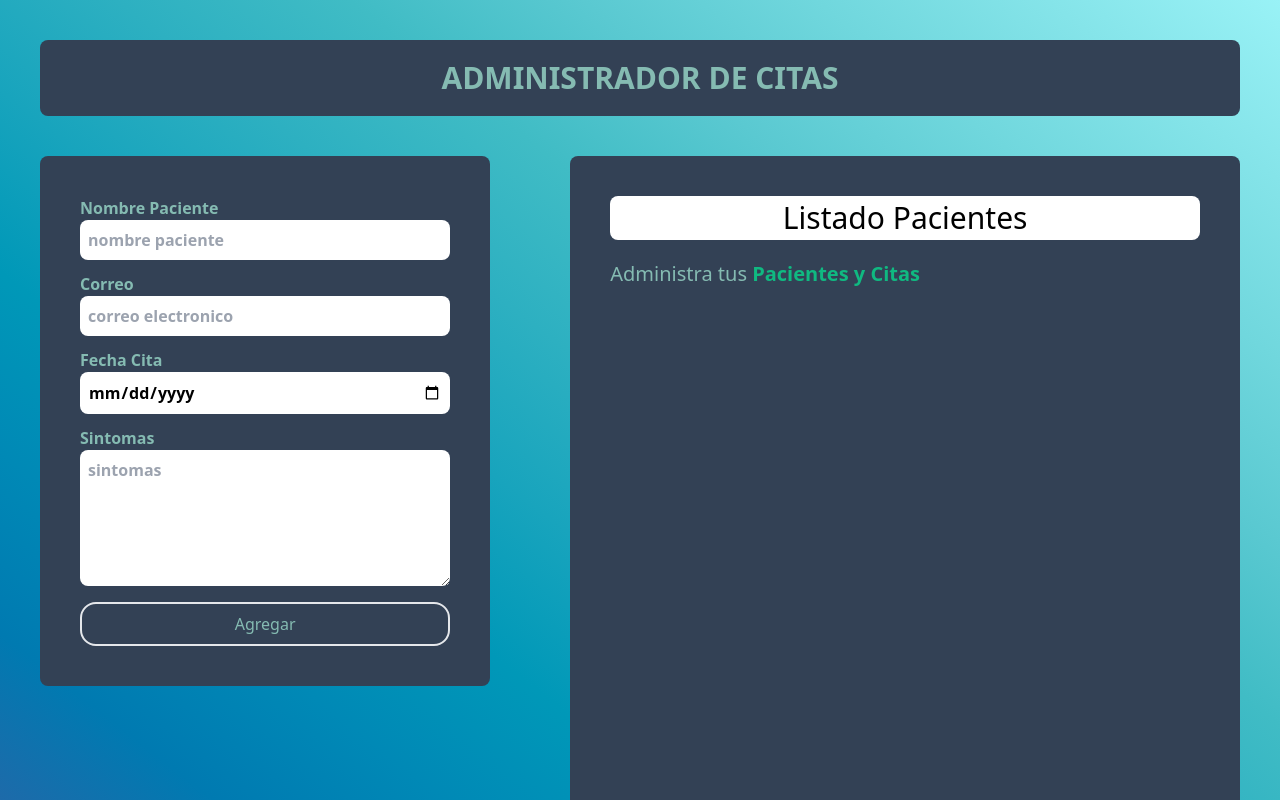
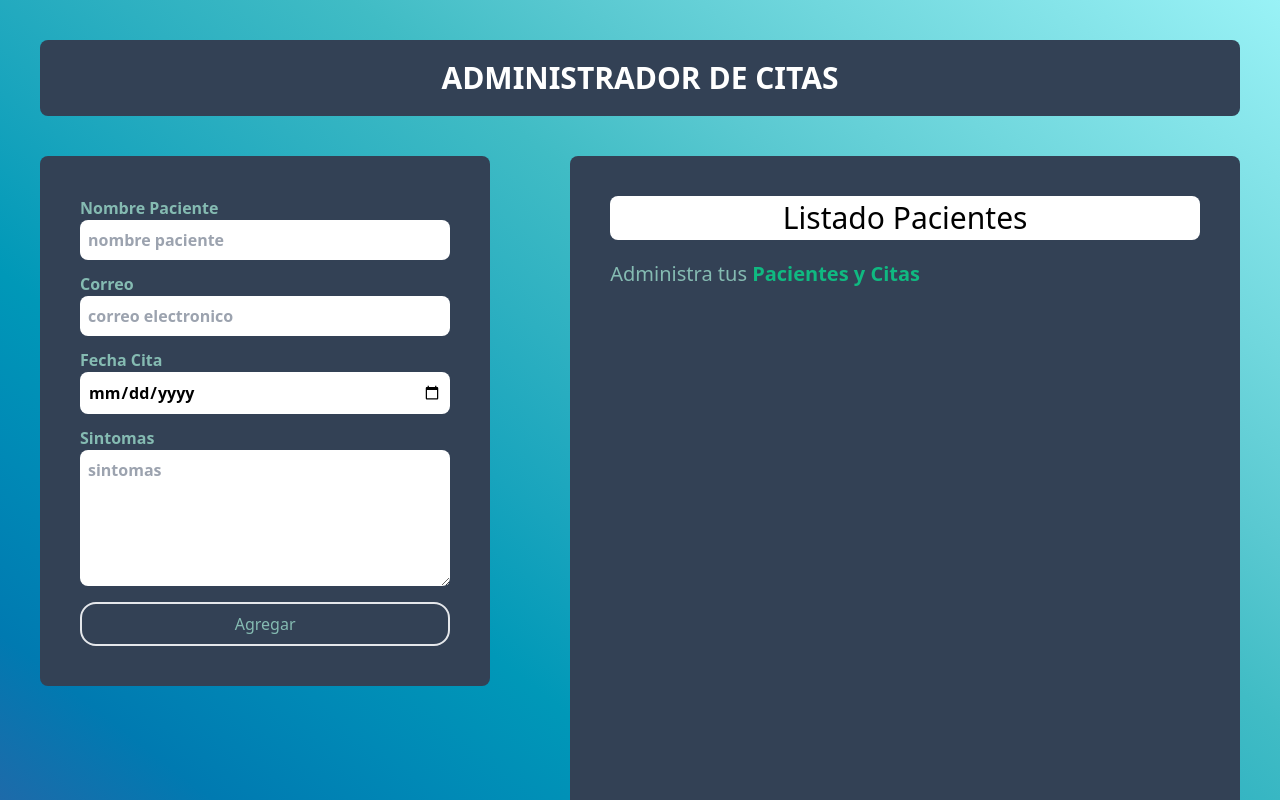
Before and after one commit to FUCHENG20/PROYECTO_TOPICOS, a React (Vite) app in the folder citas/: page / in a window 1280 px wide. Shown: the top 800 px of the page. Built offline with nearby package versions, Linux system fonts and the light colour scheme.

Commit message:
Cambios en el Encabezado

```diff
--- a/citas/src/components/Cabecera.jsx
+++ b/citas/src/components/Cabecera.jsx
@@ -3,7 +3,7 @@ import React from 'react'
 export const Cabecera = () => {
     return (
         <div>
-            <h1 className=' sm:text-3xl text-xl font-bold bg-slate-700 text-center p-5 m-10 rounded-lg'>ADMINISTRADOR DE CITAS</h1>
+            <h1 className=' sm:text-3xl text-white text-xl font-bold bg-slate-700 text-center p-5 m-10 rounded-lg'>ADMINISTRADOR DE CITAS</h1>
         </div>
     )
 }
```
